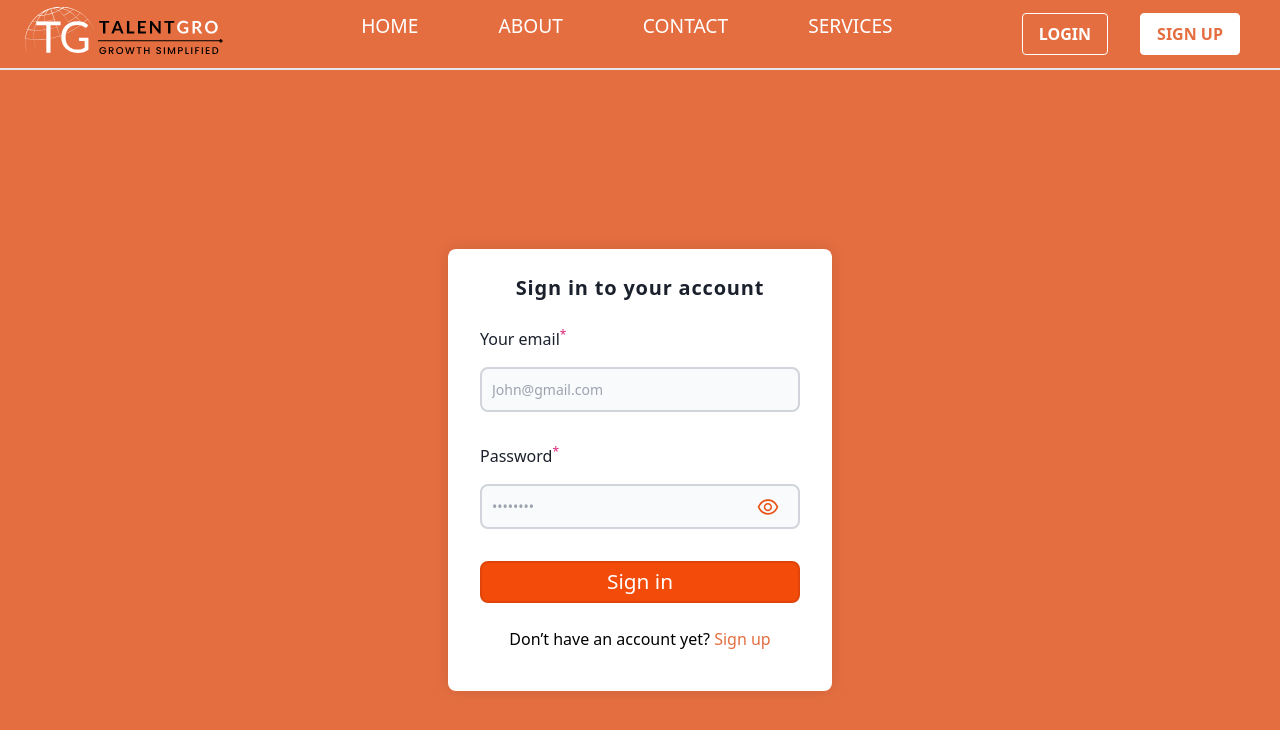
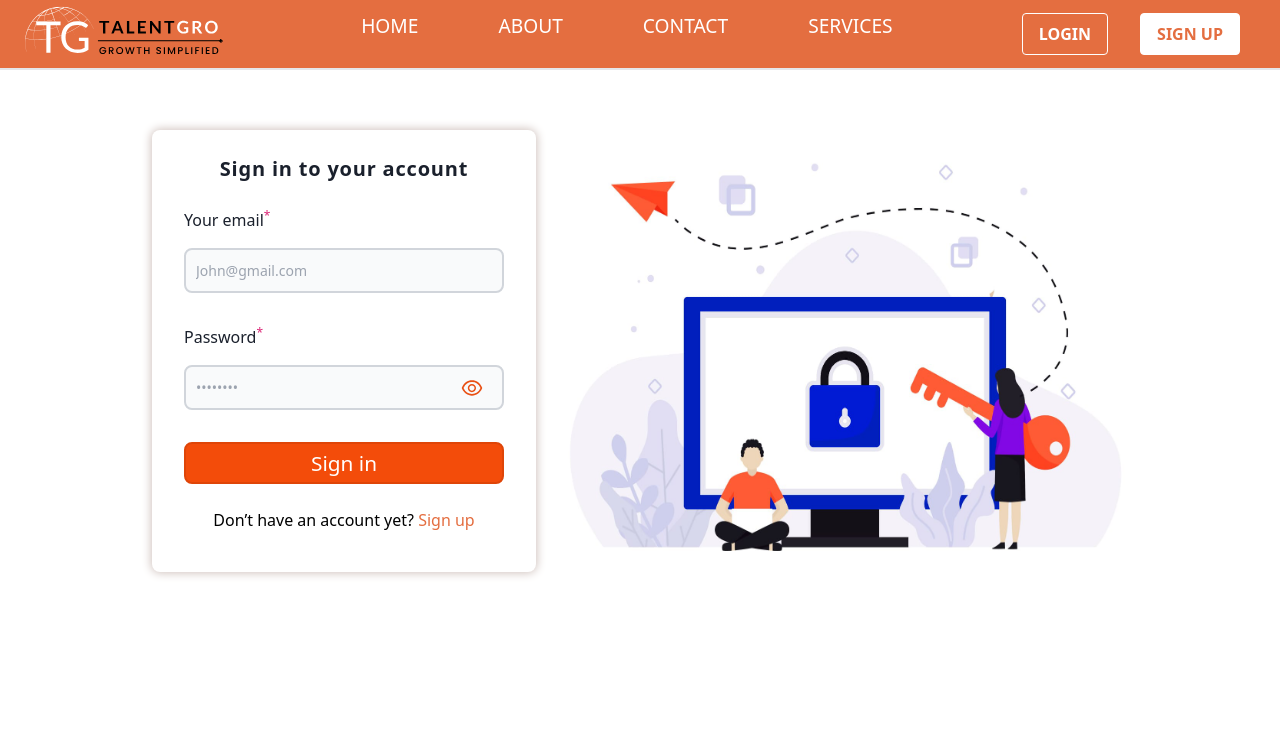
Before and after one commit to Vishal5051/employement-portal-talentGro, a React (Create React App) app: page /login in a window 1280 px wide. Shown: the top 730 px of the page. Built offline with nearby package versions, Linux system fonts and the light colour scheme.

Commit message:
Adding Image in Login page and remove Navbar from aap and add on this component where we need

```diff
--- a/src/App.js
+++ b/src/App.js
@@ -1,6 +1,5 @@
 import React from 'react';
 import { Route, Routes } from "react-router-dom";
-import Navbar from "./components/Navbar"
 import Home from "./Screens/Home";
 import About from "./Screens/about";
 import Contact from "./Screens/contact";
@@ -11,7 +10,6 @@ import Signup from "./Screens/Signup";
 function App() {
     return (
         <div className="w-screen h-screen flex-col ">
-            <Navbar />
             <Routes>
                 <Route path="/" element={<Home />} />
                 <Route path="/about" element={<About />} />
--- a/src/CSS/Login.css
+++ b/src/CSS/Login.css
@@ -4,18 +4,21 @@ body {
     height: 100%;
     margin: 0;
     padding: 0;
-    overflow: hidden;
 }
 
 .flex-center {
     display: flex;
-    flex-direction: column;
+    /* flex-direction: column; */
     align-items: center;
     text-align: center;
     justify-content: center;
-    padding: 2rem 1.5rem;
-    margin: auto;
-    height: 100%;
+    padding-top: 60px;
+}
+
+.login-img {
+    height: 25rem;
+    width: 35rem;
+    margin-left: 2rem;
 }
 
 .form-container {
@@ -23,7 +26,7 @@ body {
     background-color: white;
     color: black;
     border-radius: 0.5rem;
-    box-shadow: 0 0 1rem rgba(0, 0, 0, 0.1);
+    box-shadow: 0px 0px 10px 1px rgba(207, 193, 188, 1);
     max-width: 24rem;
     padding: 1.5rem 2rem;
     margin-top: 0;
--- a/src/Screens/Home.js
+++ b/src/Screens/Home.js
@@ -1,9 +1,11 @@
 import React from 'react';
-
+import Navbar from "../components/Navbar"
 const Home = () => {
     return (
         <div>
+            <Navbar />
             <div className='flex items-center justify-center'>
+
                 Home Page
             </div>
         </div>
--- a/src/Screens/Login.js
+++ b/src/Screens/Login.js
@@ -4,6 +4,8 @@ import { toast, ToastContainer } from 'react-toastify';
 import { AiOutlineEyeInvisible, AiOutlineEye } from "react-icons/ai";
 import 'react-toastify/dist/ReactToastify.css';
 import "../CSS/Login.css"
+import LoginImage from "../assets/login_Image.png"
+import Navbar from "../components/Navbar"
 
 export default function Login() {
     const [showPassword, setShowPassword] = useState(false);
@@ -28,7 +30,8 @@ export default function Login() {
     }
 
     return (
-        <div className="w-full h-full bg-primary-color overflow-hidden">
+        <div className="w-full h-full">
+            <Navbar />
             <div className="flex-center">
                 <div className="form-container">
                     <div className="form-content">
@@ -86,6 +89,9 @@ export default function Login() {
                         </form>
                     </div>
                 </div>
+                <div>
+                    <img src={LoginImage} alt="" className='login-img'/>
+                </div>
             </div>
             <ToastContainer />
         </div>
--- a/src/Screens/Signup.js
+++ b/src/Screens/Signup.js
@@ -1,8 +1,9 @@
 import React from 'react';
-
+import Navbar from "../components/Navbar"
 const Signup = () => {
     return (
         <div>
+            <Navbar />
             <div className='flex justify-center items-center'>
                 SignUp Page
             </div>
--- a/src/Screens/about.js
+++ b/src/Screens/about.js
@@ -1,9 +1,11 @@
 import React from 'react';
-
+import Navbar from "../components/Navbar"
 const about = () => {
     return (
         <div>
+            <Navbar />
             <div className='flex items-center justify-center'>
+
                 About Page
             </div>
         </div>
--- a/src/Screens/contact.js
+++ b/src/Screens/contact.js
@@ -1,8 +1,9 @@
 import React from 'react';
-
+import Navbar from "../components/Navbar"
 const contact = () => {
     return (
         <div>
+            <Navbar />
             <div className='flex items-center justify-center'>
                 Contact Page
             </div>
--- a/src/Screens/services.js
+++ b/src/Screens/services.js
@@ -1,8 +1,9 @@
 import React from 'react';
-
+import Navbar from "../components/Navbar"
 const services = () => {
     return (
         <div>
+            <Navbar />
             <div className='flex items-center justify-center'>
                 Services Page
             </div>
--- a/src/components/Navbar.jsx
+++ b/src/components/Navbar.jsx
@@ -5,7 +5,7 @@ import "./Navbar.css"
 
 const Navbar = () => {
     return (
-        <div className='w-full flex justify-between items-center px-6 h-[70px] bg-primary-color border-b-2'>
+        <div className='w-full flex justify-between items-center px-6 h-[70px] bg-primary-color border-b-2 z-50'>
             <NavLink to="/">
                 <img src={logo} alt="Logo" loading="lazy" style={{ height: '60px', width: 'auto' }} />
 
```
Also changed, not shown: src/assets/login_Image.png (added).
